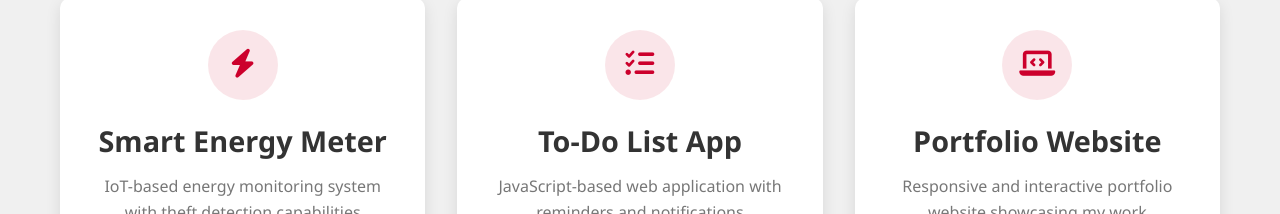
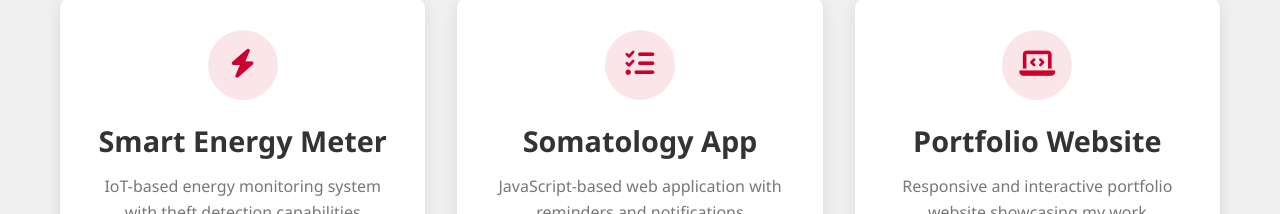
Before and after one commit to 410225/myweb, a plain HTML site: page index.html in a window 1280 px wide. Shown: the part 1859-2073 px from the top of the page. Drawn offline with Linux system fonts and the light colour scheme; a script that the page names is missing.

Commit message:
Update index.html

```diff
--- a/index.html
+++ b/index.html
@@ -137,7 +137,7 @@
           <div class="project-icon">
             <i class="fas fa-tasks"></i>
           </div>
-          <h3>To-Do List App</h3>
+          <h3>Somatology App</h3>
           <p>JavaScript-based web application with reminders and notifications</p>
           <a href="projects.html" class="project-link">View Details <i class="fas fa-arrow-right"></i></a>
         </div>
@@ -260,4 +260,5 @@
 
   <script src="script.js"></script>
 </body>
+
 </html>
```
